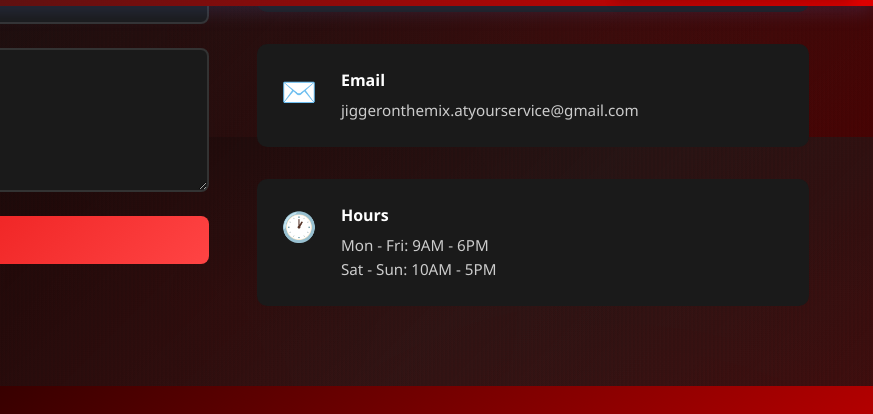
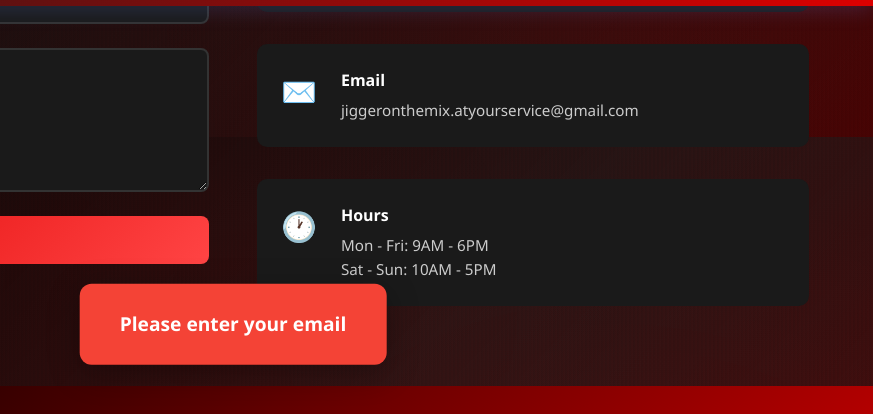
Before and after one commit to Vittoriojocson/WEB-SYS-project, a plain HTML site: page index.html in a window 1280 px wide. Both pictures are taken after a click on the button "Subscribe". Shown: the part 3063-3477 px from the top of the page, 407-1280 px from the left. Drawn offline with Linux system fonts and the light colour scheme.

Commit message:
Make notification centered, larger, and last 20 seconds

```diff
--- a/script.js
+++ b/script.js
@@ -498,7 +498,7 @@ document.addEventListener('keydown', (e) => {
  * - Appears in top-right corner with smooth animation
  * - Has color-coded background based on type
  * - Shows white text with shadow for visibility
- * - Auto-dismisses after 12 seconds with fade-out animation
+ * - Auto-dismisses after 20 seconds with fade-out animation
  * - Supports responsive max-width for mobile screens
  *
  * Used for: form confirmations, validation errors, button feedback
@@ -509,26 +509,30 @@ function showNotification(message, type = 'info') {
     notification.textContent = message;
     notification.style.cssText = `
         position: fixed;
-        top: 20px;
-        right: 20px;
-        padding: 15px 25px;
-        border-radius: 8px;
+        top: 50%;
+        left: 50%;
+        transform: translate(-50%, -50%);
+        padding: 25px 40px;
+        border-radius: 12px;
         background: ${type === 'success' ? '#4caf50' : type === 'error' ? '#f44336' : '#2196f3'};
         color: white;
-        font-weight: 600;
+        font-weight: 700;
+        font-size: 1.2em;
         z-index: 9999;
-        animation: slideIn 0.3s ease-out;
-        box-shadow: 0 4px 12px rgba(0, 0, 0, 0.15);
+        animation: fadeIn 0.5s ease-out;
+        box-shadow: 0 8px 32px rgba(0, 0, 0, 0.3);
         max-width: 90%;
+        text-align: center;
+        min-width: 300px;
     `;
 
     document.body.appendChild(notification);
 
-    // Auto remove after 12 seconds
+    // Auto remove after 20 seconds
     setTimeout(() => {
-        notification.style.animation = 'slideOut 0.3s ease-out';
-        setTimeout(() => notification.remove(), 300);
-    }, 12000);
+        notification.style.animation = 'fadeOut 0.5s ease-out';
+        setTimeout(() => notification.remove(), 500);
+    }, 20000);
 }
 
 /**
--- a/styles.css
+++ b/styles.css
@@ -1821,6 +1821,28 @@ section {
     }
 }
 
+@keyframes fadeIn {
+    from {
+        opacity: 0;
+        transform: translate(-50%, -50%) scale(0.8);
+    }
+    to {
+        opacity: 1;
+        transform: translate(-50%, -50%) scale(1);
+    }
+}
+
+@keyframes fadeOut {
+    from {
+        opacity: 1;
+        transform: translate(-50%, -50%) scale(1);
+    }
+    to {
+        opacity: 0;
+        transform: translate(-50%, -50%) scale(0.8);
+    }
+}
+
 /* ==================== RESPONSIVE BARTENDERS PAGE ==================== */
 @media (max-width: 768px) {
     .specialties-grid {
```
